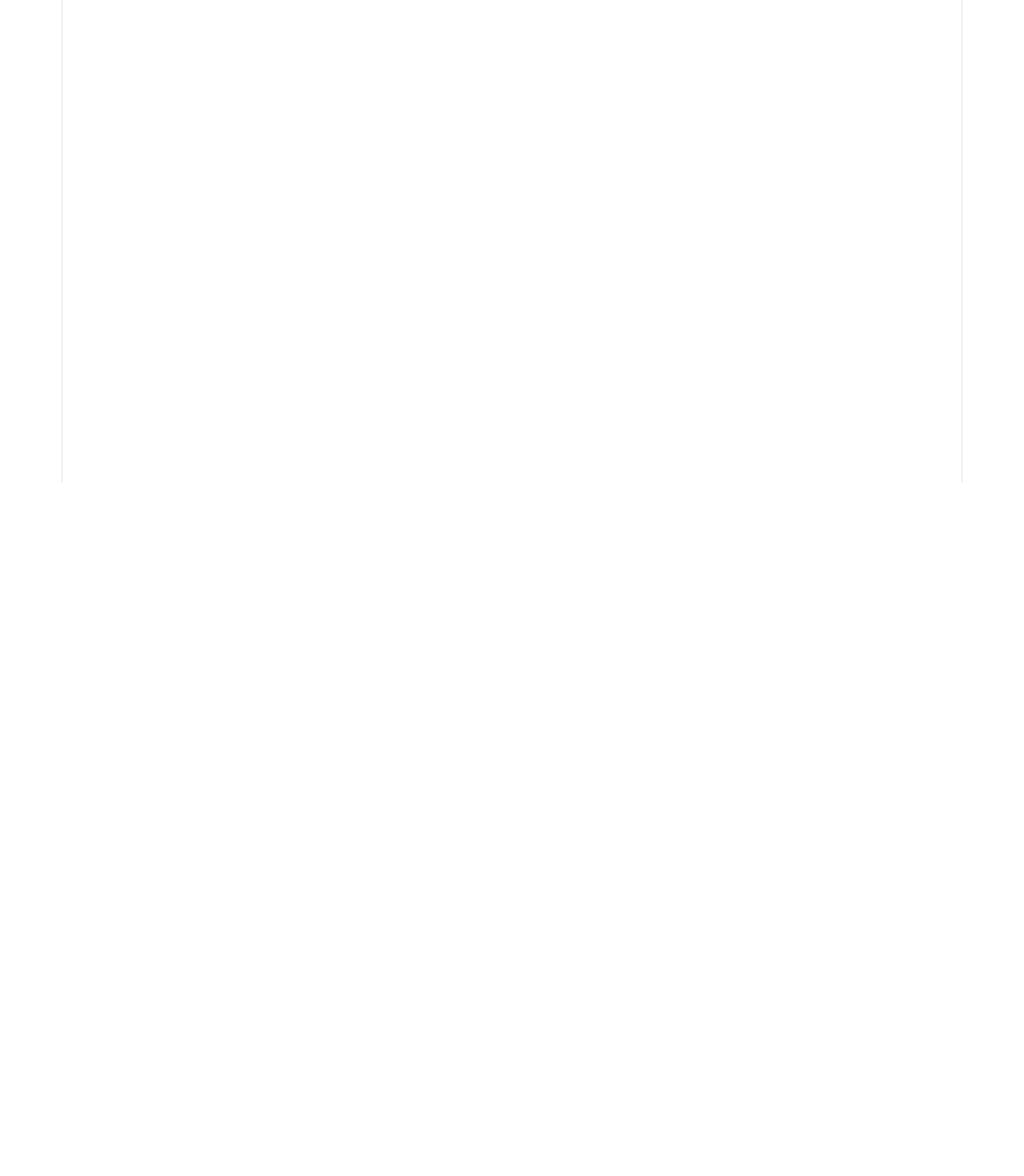
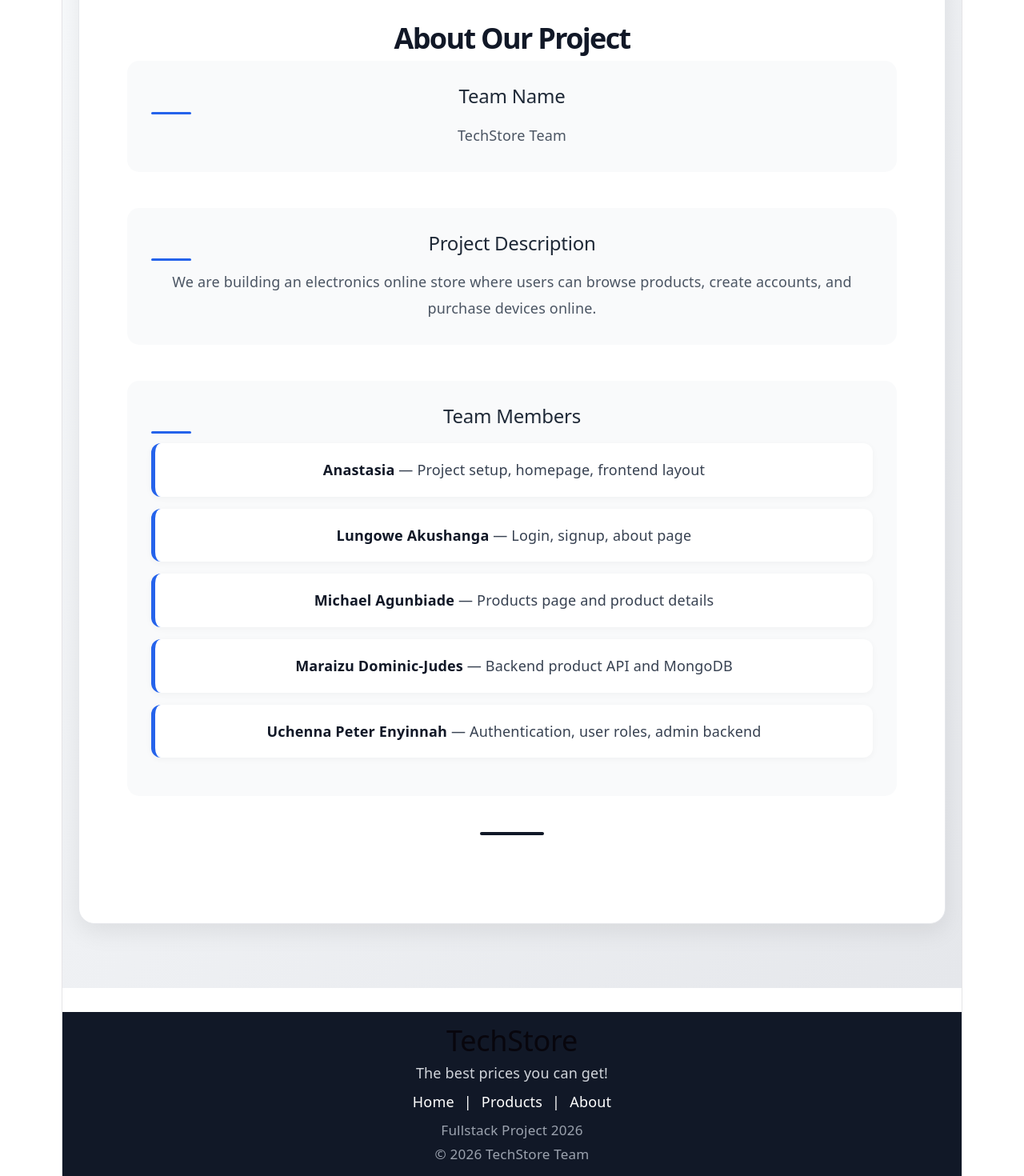
Before and after one commit to aklimson/Online-store, a React app in the folder frontend/: page /about in a window 1280 px wide. Shown: the part 197-1667 px from the top of the page at 80% size. Before the commit the page ends 800 px from the top, so only its background shows below. Built offline with nearby package versions, Linux system fonts and the light colour scheme; the HTML template or start-up script is replaced by a standard one.

Commit message:
Updated About and Footer components

```diff
--- a/frontend/src/components/Footer.jsx
+++ b/frontend/src/components/Footer.jsx
@@ -1,5 +1,33 @@
+import "../styles/Footer.css";
+
 function Footer() {
-  return null;
+  return (
+    <footer className="footer">
+      <div className="footer-container">
+        <h2>TechStore</h2>
+
+        <p className="footer-slogan">
+          The best prices you can get!
+        </p>
+
+        <div className="footer-links">
+          <a href="/">Home</a>
+          <span>|</span>
+          <a href="/products">Products</a>
+          <span>|</span>
+          <a href="/about">About</a>
+        </div>
+
+        <p className="footer-course">
+          Fullstack Project 2026
+        </p>
+
+        <p className="footer-copy">
+          © 2026 TechStore Team
+        </p>
+      </div>
+    </footer>
+  );
 }
 
 export default Footer;
--- a/frontend/src/pages/About.jsx
+++ b/frontend/src/pages/About.jsx
@@ -1,8 +1,53 @@
+import "../styles/About.css";
+
 function About() {
   return (
-    <main>
-      <h1>About Page</h1>
-    </main>
+    <div className="about-page">
+      <div className="about-container">
+        <h1>About Our Project</h1>
+
+        <section className="about-section">
+          <h2>Team Name</h2>
+          <p>TechStore Team</p>
+        </section>
+
+        <section className="about-section">
+          <h2>Project Description</h2>
+          <p>
+            We are building an electronics online store where users
+            can browse products, create accounts, and purchase devices online.
+          </p>
+        </section>
+
+        <section className="about-section">
+          <h2>Team Members</h2>
+
+          <ul className="team-list">
+            <li>
+              <strong>Anastasia</strong> — Project setup, homepage, frontend
+              layout
+            </li>
+
+            <li>
+              <strong>Lungowe Akushanga</strong> — Login, signup, about page
+            </li>
+
+            <li>
+              <strong>Michael Agunbiade</strong> — Products page and product details
+            </li>
+
+            <li>
+              <strong>Maraizu Dominic-Judes</strong> — Backend product API and MongoDB
+            </li>
+
+            <li>
+              <strong>Uchenna Peter Enyinnah</strong> — Authentication, user roles, admin
+              backend
+            </li>
+          </ul>
+        </section>
+      </div>
+    </div>
   );
 }
 
--- /dev/null
+++ b/frontend/src/styles/About.css
@@ -0,0 +1,107 @@
+.about-page {
+  min-height: 100vh;
+  background: linear-gradient(to bottom right, #f8fafc, #e5e7eb);
+  padding: 80px 20px;
+  display: flex;
+  justify-content: center;
+  align-items: center;
+}
+
+.about-container {
+  width: 100%;
+  max-width: 1100px;
+  background-color: #ffffff;
+  border-radius: 20px;
+  padding: 60px;
+  box-shadow: 0 10px 30px rgba(0, 0, 0, 0.08);
+  border: 1px solid #e5e7eb;
+}
+
+.about-container h1 {
+  text-align: center;
+  color: #111827;
+  margin-bottom: 15px;
+  font-weight: 700;
+  font-size: 2rem;
+}
+
+.about-container::after {
+  content: "";
+  display: block;
+  width: 80px;
+  height: 4px;
+  background-color: #111827;
+  margin: 0 auto 50px;
+  border-radius: 10px;
+}
+
+.about-section {
+  margin-bottom: 45px;
+  padding: 30px;
+  background-color: #f9fafb;
+  border-radius: 15px;
+  transition: transform 0.3s ease, box-shadow 0.3s ease;
+}
+
+.about-section:hover {
+  transform: translateY(-4px);
+  box-shadow: 0 8px 20px rgba(0, 0, 0, 0.06);
+}
+
+.about-section h2 {
+  color: #1f2937;
+  margin-bottom: 18px;
+  position: relative;
+}
+
+.about-section h2::before {
+  content: "";
+  position: absolute;
+  left: 0;
+  bottom: -8px;
+  width: 50px;
+  height: 3px;
+  background-color: #2563eb;
+  border-radius: 10px;
+}
+
+.about-section p {
+  line-height: 1.8;
+  color: #4b5563;
+  margin-top: 15px;
+}
+
+.team-list {
+  list-style: none;
+  padding: 0;
+  margin-top: 20px;
+}
+
+.team-list li {
+  background-color: white;
+  padding: 18px 20px;
+  border-radius: 12px;
+  margin-bottom: 15px;
+  line-height: 1.7;
+  color: #374151;
+  border-left: 5px solid #2563eb;
+  box-shadow: 0 2px 8px rgba(0, 0, 0, 0.04);
+}
+
+.team-list strong {
+  color: #111827;
+}
+
+@media (max-width: 768px) {
+  .about-page {
+    padding: 40px 15px;
+  }
+
+  .about-container {
+    padding: 35px 25px;
+  }
+
+  .about-section {
+    padding: 25px 20px;
+  }
+}
--- /dev/null
+++ b/frontend/src/styles/Footer.css
@@ -0,0 +1,63 @@
+.footer {
+  background-color: #111827;
+  color: white;
+  margin-top: 30px;
+  padding: 10px 20px;
+}
+
+.footer-container {
+  max-width: 1200px;
+  margin: 0 auto;
+  text-align: center;
+}
+
+.footer-container h2 {
+  font-size: 2rem;
+  margin: 5px 0;
+}
+
+.footer-slogan {
+  color: #d1d5db;
+  margin: 5px 0 10px;
+  font-size: 1rem;
+}
+
+.footer-links {
+  display: flex;
+  justify-content: center;
+  align-items: center;
+  gap: 12px;
+  flex-wrap: wrap;
+  margin-bottom: 10px;
+}
+
+.footer-links a {
+  color: white;
+  text-decoration: none;
+  transition: color 0.3s ease;
+}
+
+.footer-links a:hover {
+  color: #9ca3af;
+}
+
+.footer-course,
+.footer-copy {
+  color: #9ca3af;
+  margin: 4px 0;
+  font-size: 0.95rem;
+}
+
+@media (max-width: 768px) {
+  .footer {
+    padding: 8px 15px;
+  }
+
+  .footer-container h2 {
+    font-size: 1.7rem;
+  }
+
+  .footer-links {
+    gap: 8px;
+  }
+}
```
